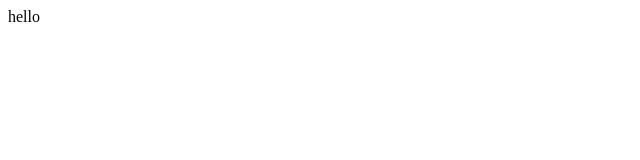
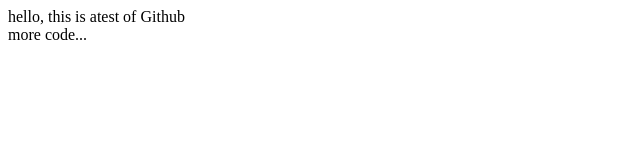
Before and after one commit to sarithavudu/youtube.demo, a plain HTML site: page index.html in a window 1280 px wide. Shown: the whole page, without its empty margins (0-640 px from the left). Drawn offline with Linux system fonts and the light colour scheme.

Commit message:
more changes to index

```diff
--- a/index.html
+++ b/index.html
@@ -1,5 +1,11 @@
 <html>
+<head>
+<title> Insert title here </title>
+</head>
 <body>
-hello
+hello, this is atest of Github
+
+<br />
+ more code...
 </body>
 </html>
```
